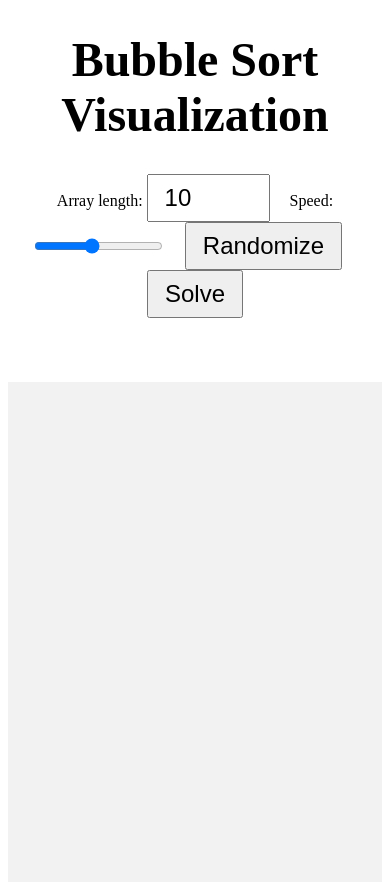
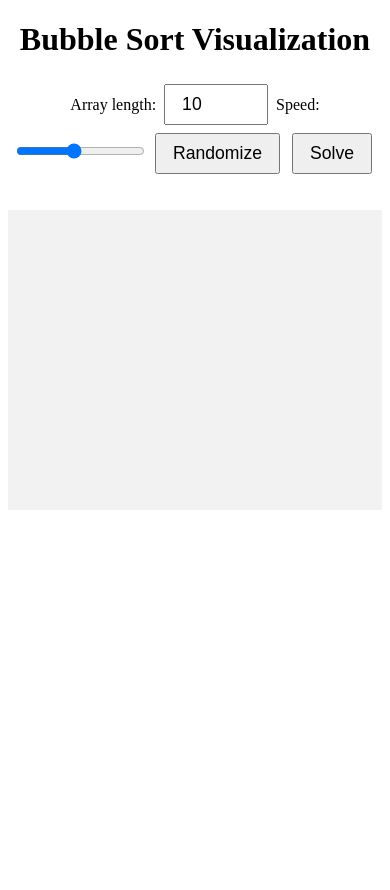
Before and after one commit to jana-alhasan/BubbleSort, a plain HTML site: page index.html in a window 390 px wide. After the commit the page ends 844 px from the top, so only its background shows below. Drawn offline with Linux system fonts and the light colour scheme.

Commit message:
Refactor CSS for bars-container and responsiveness

```diff
--- a/style.css
+++ b/style.css
@@ -9,17 +9,6 @@
   margin-top: 4rem;
   justify-content: center;
   position: relative;
-}
-
-.bars-container::before {
-  content: "";
-  display: block;
-  position: absolute;
-  top: 0;
-  left: 0;
-  right: 0;
-  bottom: 0;
-  background-color: #f2f2f2;
 }
 
 .bar {
@@ -61,6 +50,11 @@
   padding: 0.5rem 1rem;
 }
 
+button:disabled {
+  opacity: 0.5;
+  cursor: not-allowed;
+}
+
 input[type=number] {
   font-size: 1.5rem;
   margin-right: 1rem;
@@ -77,3 +71,29 @@
   text-align: center;
   font-weight: bold;
 }
+
+@media (max-width: 600px) {
+  h1 {
+    font-size: 2rem;
+  }
+
+  .buttons {
+    margin: 1rem 0;
+  }
+
+  button,
+  input[type=number] {
+    font-size: 1.1rem;
+    margin: 0.25rem;
+  }
+
+  .bars-container {
+    height: 300px;
+    margin-top: 2rem;
+    padding: 0 8px;
+  }
+
+  .bar .bar-value {
+    font-size: 8px;
+  }
+}
```
